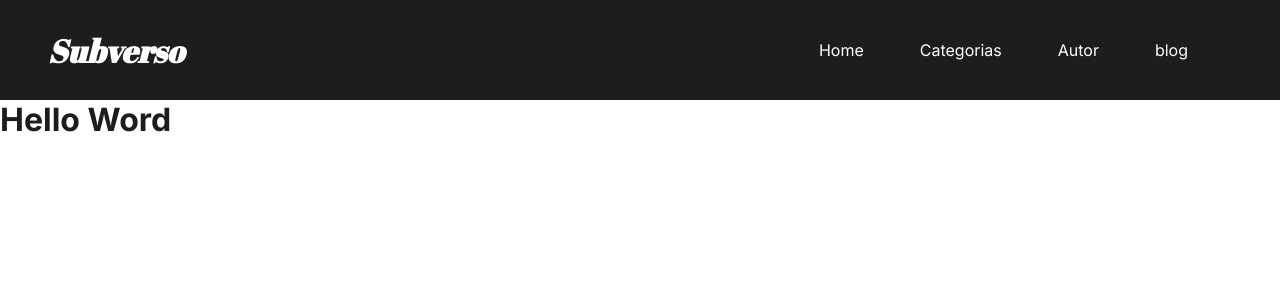
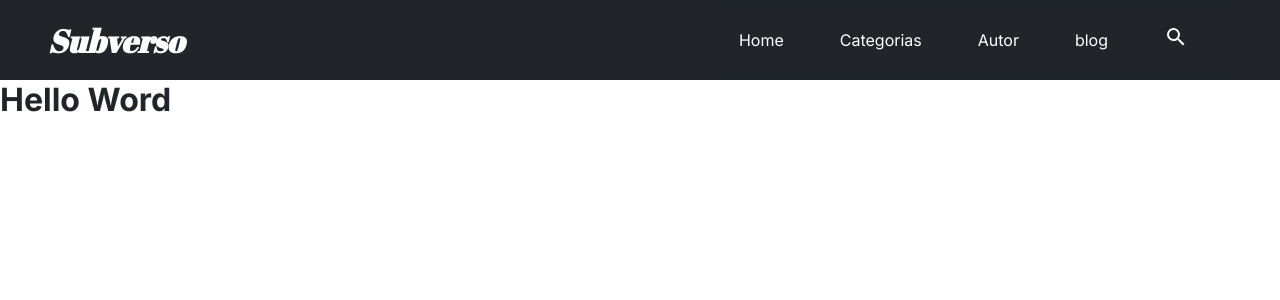
Before and after one commit to marcoswlrich/blog_subverso, a Next.js app: page / in a window 1280 px wide. Shown: the top 300 px of the page. Built offline with nearby package versions, Linux system fonts and the light colour scheme; a web font is replaced by a local one.

Commit message:
Correcoes de bug nav responsive

```diff
--- a/src/components/Header/index.tsx
+++ b/src/components/Header/index.tsx
@@ -2,14 +2,15 @@ import React, {useEffect, useState } from 'react';
 
 import { BiMenuAltRight} from 'react-icons/bi';
 import { AiOutlineClose } from "react-icons/ai";
+import { MdSearch } from 'react-icons/md';
 
 import styles from './styles.module.scss';
 
 export function Header() {
   const [menuOpen, setMenuOpen] = useState<boolean>(false);
   const [size, setSize] = useState<any>({
-    width: 0,
-    height: 0,
+    width: null,
+    height: null,
   });
 
   useEffect(() => {
@@ -49,6 +50,11 @@ export function Header() {
             <li className={styles.list}><a href="" className={styles.link} onClick={menuToggleHandler}>Categorias</a></li>
             <li className={styles.list}><a href="" className={styles.link} onClick={menuToggleHandler}>Autor</a></li>
             <li className={styles.list}><a href="" className={styles.link} onClick={menuToggleHandler}>blog</a></li>
+            <li className={styles.list}>
+              <div className={styles.searchIcon}>
+                <MdSearch />
+              </div>
+            </li>
           </ul>
         </nav>
         <div className={styles.header__content__toggle}>
--- a/src/components/Header/styles.module.scss
+++ b/src/components/Header/styles.module.scss
@@ -92,7 +92,27 @@
                           background: linear-gradient(rgba($light, 0.1), rgba($light, 0.2));
                       }
                   }
+                  .searchIcon {
+                    cursor: pointer;
+                    color: inherit;
+                    padding: 0.75rem 1.25rem;
+                    font-size: 1.5rem;
+                    border-radius: $borderRadius;
+                    transition: 0.3s ease all;
+
+                    &:hover {
+                        background: rgba($light, 0.1);
+                    }
+
+                    &:active {
+                        border-radius: calc(#{$borderRadius} + 6px);
+                        background: linear-gradient(rgba($light, 0.1), rgba($light, 0.2));
+                    }
+
+                  }
+
               }
+
           }
           &.isMenu {
             transform: translate(100%);
--- a/src/styles/variables.scss
+++ b/src/styles/variables.scss
@@ -4,8 +4,8 @@ $bg: rgb(244, 244, 255);
 
 $gray100: #e1e1e6;
 $gray300: #a8a8b3;
-$dark: rgb(29,29,29);
-$primary: rgb(162, 162, 246);
+$dark: #212529;
+$primary: #6d597a;
 
 $cyan-500: #61dafb;
 $yellow-500: #eba417;
@@ -19,7 +19,7 @@ $spacing-lg: 32px;
 $borderRadius: 12px;
 
 //header height
-$headerHeight: 100px;
+$headerHeight: 80px;
 
 @mixin breakpoint($point) {
    @if $point == xl {
```
